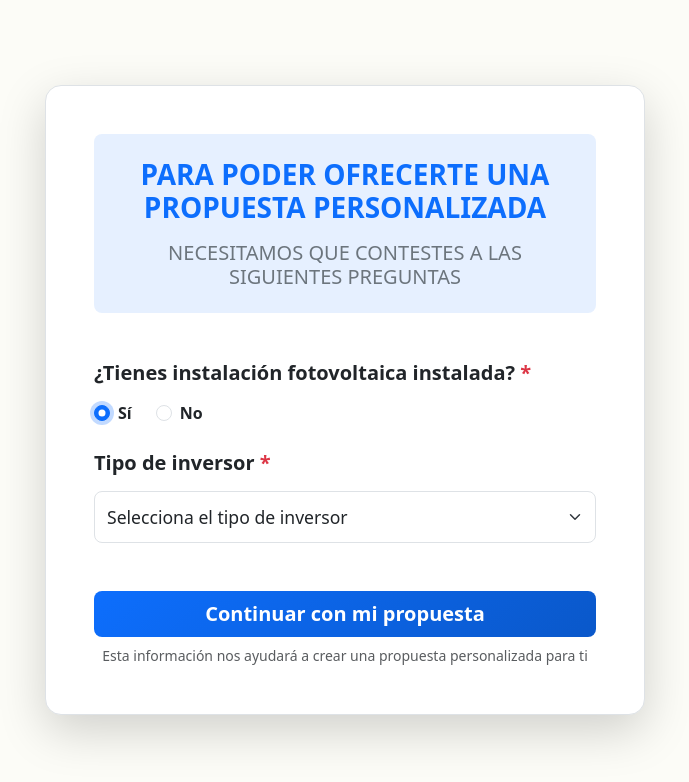
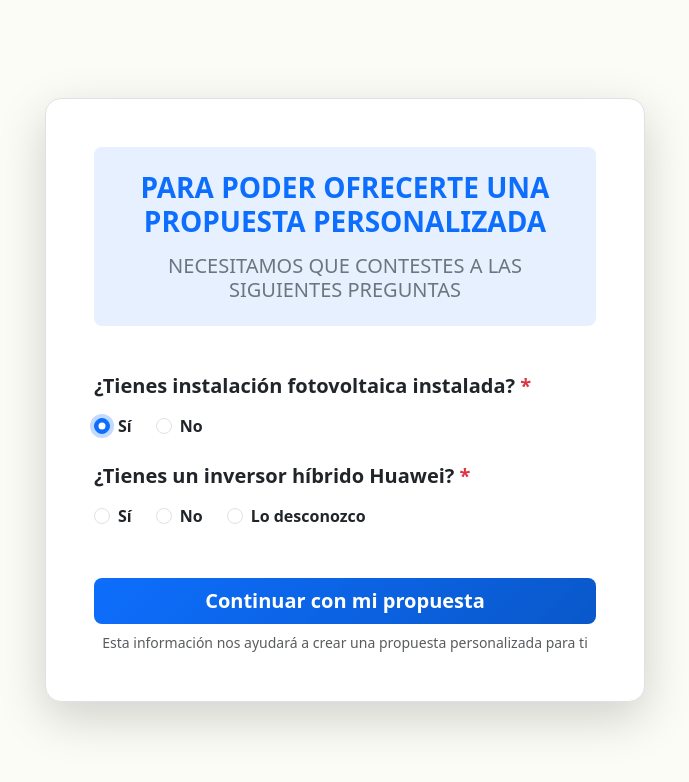
Before and after one commit to comunidad-solar/calculadora-baterias-ui, a React (Vite) app: page /preguntas-adicionales in a window 1280 px wide. Both pictures are taken after a click on the radio button "Sí". Shown: the top 782 px of the page, without its empty margins (295-984 px from the left). Built offline with nearby package versions, Linux system fonts and the light colour scheme; no server answers.

Commit message:
preguntas adicionales sino existe comu

```diff
--- a/src/components/PreguntasAdicionales.tsx
+++ b/src/components/PreguntasAdicionales.tsx
@@ -5,8 +5,10 @@ import PageTransition from './PageTransition';
 
 const PreguntasAdicionales = () => {
   const [tieneInstalacionFV, setTieneInstalacionFV] = useState<boolean | null>(null);
-  const [tipoInversor, setTipoInversor] = useState<string>('');
   const [tipoInstalacion, setTipoInstalacion] = useState<string>('');
+  const [tieneInversorHuawei, setTieneInversorHuawei] = useState<string>('');
+  const [tipoInversorHuawei, setTipoInversorHuawei] = useState<string>('');
+  const [fotoInversor, setFotoInversor] = useState<File | null>(null);
   const [loading, setLoading] = useState(false);
   const navigate = useNavigate();
   const { showToast } = useToast();
@@ -22,8 +24,23 @@ const PreguntasAdicionales = () => {
       return;
     }
 
-    if (tieneInstalacionFV && !tipoInversor) {
-      showToast('Por favor selecciona el tipo de inversor', 'error');
+    // Validación para inversor Huawei
+    if (tieneInstalacionFV && !tieneInversorHuawei) {
+      showToast('Por favor indica si tienes un inversor híbrido Huawei', 'error');
+      setLoading(false);
+      return;
+    }
+
+    // Si tiene Huawei y respondió "sí", validar tipo
+    if (tieneInstalacionFV && tieneInversorHuawei === 'si' && !tipoInversorHuawei) {
+      showToast('Por favor selecciona el tipo de inversor Huawei', 'error');
+      setLoading(false);
+      return;
+    }
+
+    // Si tiene Huawei y respondió "desconozco", validar foto
+    if (tieneInstalacionFV && tieneInversorHuawei === 'desconozco' && !fotoInversor) {
+      showToast('Por favor sube una foto del inversor', 'error');
       setLoading(false);
       return;
     }
@@ -41,7 +58,11 @@ const PreguntasAdicionales = () => {
       // Datos a guardar/enviar
       const datosAdicionales = {
         tieneInstalacionFV,
-        ...(tieneInstalacionFV ? { tipoInversor } : { tipoInstalacion })
+        ...(tieneInstalacionFV ? {
+          tieneInversorHuawei,
+          ...(tieneInversorHuawei === 'si' ? { tipoInversorHuawei } : {}),
+          ...(tieneInversorHuawei === 'desconozco' ? { fotoInversor: fotoInversor?.name } : {})
+        } : { tipoInstalacion })
       };
 
       console.log('Datos adicionales:', datosAdicionales);
@@ -55,6 +76,35 @@ const PreguntasAdicionales = () => {
       showToast('Error al guardar la información', 'error');
     } finally {
       setLoading(false);
+    }
+  };
+
+  const handleInstalacionChange = (valor: boolean) => {
+    setTieneInstalacionFV(valor);
+    // Reset campos dependientes
+    setTipoInstalacion('');
+    setTieneInversorHuawei('');
+    setTipoInversorHuawei('');
+    setFotoInversor(null);
+  };
+
+  const handleHuaweiChange = (valor: string) => {
+    setTieneInversorHuawei(valor);
+    // Reset campos dependientes
+    setTipoInversorHuawei('');
+    setFotoInversor(null);
+  };
+
+  const handleFileChange = (e: React.ChangeEvent<HTMLInputElement>) => {
+    const file = e.target.files?.[0];
+    if (file) {
+      // Validar que sea imagen
+      if (file.type.startsWith('image/')) {
+        setFotoInversor(file);
+      } else {
+        showToast('Por favor selecciona una imagen válida', 'error');
+        e.target.value = '';
+      }
     }
   };
 
@@ -90,10 +140,7 @@ const PreguntasAdicionales = () => {
                     name="instalacionFV"
                     id="instalacionSi"
                     checked={tieneInstalacionFV === true}
-                    onChange={() => {
-                      setTieneInstalacionFV(true);
-                      setTipoInstalacion(''); // Reset tipo instalación
-                    }}
+                    onChange={() => handleInstalacionChange(true)}
                   />
                   <label className="form-check-label fw-semibold" htmlFor="instalacionSi">
                     Sí
@@ -106,10 +153,7 @@ const PreguntasAdicionales = () => {
                     name="instalacionFV"
                     id="instalacionNo"
                     checked={tieneInstalacionFV === false}
-                    onChange={() => {
-                      setTieneInstalacionFV(false);
-                      setTipoInversor(''); // Reset tipo inversor
-                    }}
+                    onChange={() => handleInstalacionChange(false)}
                   />
                   <label className="form-check-label fw-semibold" htmlFor="instalacionNo">
                     No
@@ -118,23 +162,121 @@ const PreguntasAdicionales = () => {
               </div>
             </div>
 
-            {/* Si tiene instalación FV - Tipo de inversor */}
+            {/* Pregunta sobre inversor Huawei - Solo si tiene instalación FV */}
             {tieneInstalacionFV === true && (
               <div className="fade-in-result">
                 <label className="form-label h5 fw-bold mb-3">
-                  Tipo de inversor <span className="text-danger">*</span>
+                  ¿Tienes un inversor híbrido Huawei? <span className="text-danger">*</span>
+                </label>
+                <div className="d-flex gap-4">
+                  <div className="form-check">
+                    <input
+                      className="form-check-input"
+                      type="radio"
+                      name="inversorHuawei"
+                      id="huaweiSi"
+                      checked={tieneInversorHuawei === 'si'}
+                      onChange={() => handleHuaweiChange('si')}
+                    />
+                    <label className="form-check-label fw-semibold" htmlFor="huaweiSi">
+                      Sí
+                    </label>
+                  </div>
+                  <div className="form-check">
+                    <input
+                      className="form-check-input"
+                      type="radio"
+                      name="inversorHuawei"
+                      id="huaweiNo"
+                      checked={tieneInversorHuawei === 'no'}
+                      onChange={() => handleHuaweiChange('no')}
+                    />
+                    <label className="form-check-label fw-semibold" htmlFor="huaweiNo">
+                      No
+                    </label>
+                  </div>
+                  <div className="form-check">
+                    <input
+                      className="form-check-input"
+                      type="radio"
+                      name="inversorHuawei"
+                      id="huaweiDesconozco"
+                      checked={tieneInversorHuawei === 'desconozco'}
+                      onChange={() => handleHuaweiChange('desconozco')}
+                    />
+                    <label className="form-check-label fw-semibold" htmlFor="huaweiDesconozco">
+                      Lo desconozco
+                    </label>
+                  </div>
+                </div>
+              </div>
+            )}
+
+            {/* Si tiene Huawei = SÍ - Tipo de inversor Huawei */}
+            {tieneInstalacionFV === true && tieneInversorHuawei === 'si' && (
+              <div className="fade-in-result">
+                <label className="form-label h5 fw-bold mb-3">
+                  Tipo de inversor Huawei <span className="text-danger">*</span>
                 </label>
                 <select
                   className="form-select form-select-lg"
-                  value={tipoInversor}
-                  onChange={(e) => setTipoInversor(e.target.value)}
+                  value={tipoInversorHuawei}
+                  onChange={(e) => setTipoInversorHuawei(e.target.value)}
                   required
                 >
-                  <option value="">Selecciona el tipo de inversor</option>
-                  <option value="trifasica">Trifásica</option>
-                  <option value="monofasica">Monofásica</option>
+                  <option value="">Selecciona el tipo</option>
+                  <option value="monofasico">Monofásico</option>
+                  <option value="trifasico">Trifásico</option>
                   <option value="desconozco">Lo desconozco</option>
                 </select>
+              </div>
+            )}
+
+            {/* Si tiene Huawei = DESCONOZCO - Upload foto */}
+            {tieneInstalacionFV === true && tieneInversorHuawei === 'desconozco' && (
+              <div className="fade-in-result">
+                <label className="form-label h5 fw-bold mb-3">
+                  Foto del inversor <span className="text-danger">*</span>
+                </label>
+                <div className="border-2 border-dashed border-primary rounded-3 p-4 text-center">
+                  <input
+                    type="file"
+                    id="fotoInversor"
+                    accept="image/*"
+                    onChange={handleFileChange}
+                    className="d-none"
+                  />
+                  <label htmlFor="fotoInversor" className="btn btn-outline-primary btn-lg w-100" style={{cursor: 'pointer'}}>
+                    {fotoInversor ? (
+                      <>
+                        <span className="me-2">✅</span>
+                        {fotoInversor.name}
+                      </>
+                    ) : (
+                      <>
+                        <span className="me-2">📷</span>
+                        Subir foto del inversor
+                      </>
+                    )}
+                  </label>
+                  <small className="text-muted d-block mt-2">
+                    Sube una foto clara donde se vea la marca y modelo del inversor
+                  </small>
+                </div>
+              </div>
+            )}
+
+            {/* Si tiene Huawei = NO - Mensaje informativo */}
+            {tieneInstalacionFV === true && tieneInversorHuawei === 'no' && (
+              <div className="fade-in-result">
+                <div className="alert alert-info border-0">
+                  <div className="d-flex align-items-center">
+                    <span className="me-2">ℹ️</span>
+                    <small>
+                      <strong>Perfecto.</strong> Continuaremos con tu propuesta personalizada.
+                    </small>
+                  </div>
+                </div>
               </div>
             )}
 
@@ -203,6 +345,10 @@ const PreguntasAdicionales = () => {
               font-size: 1.1rem;
               padding: 0.75rem;
             }
+
+            .border-dashed {
+              border-style: dashed !important;
+            }
           `}</style>
         </div>
       </div>
```
